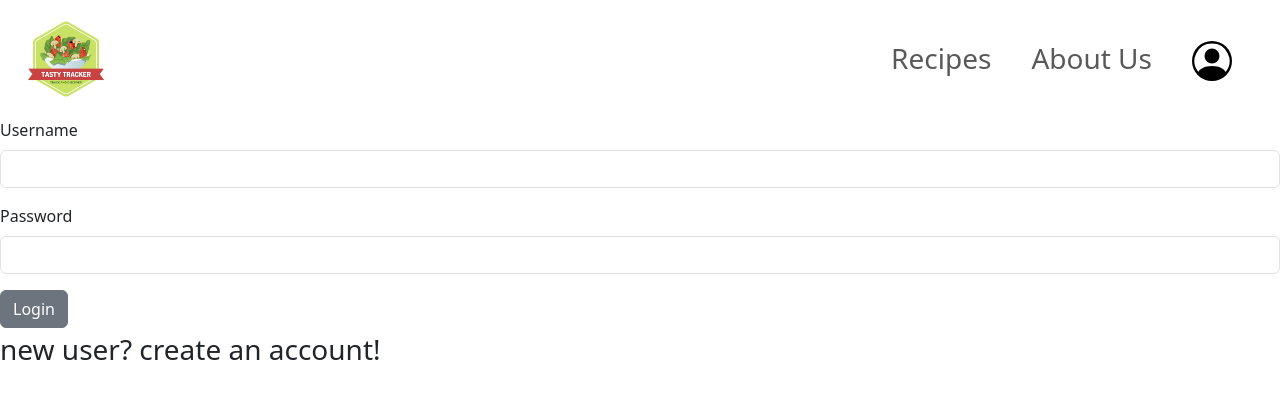
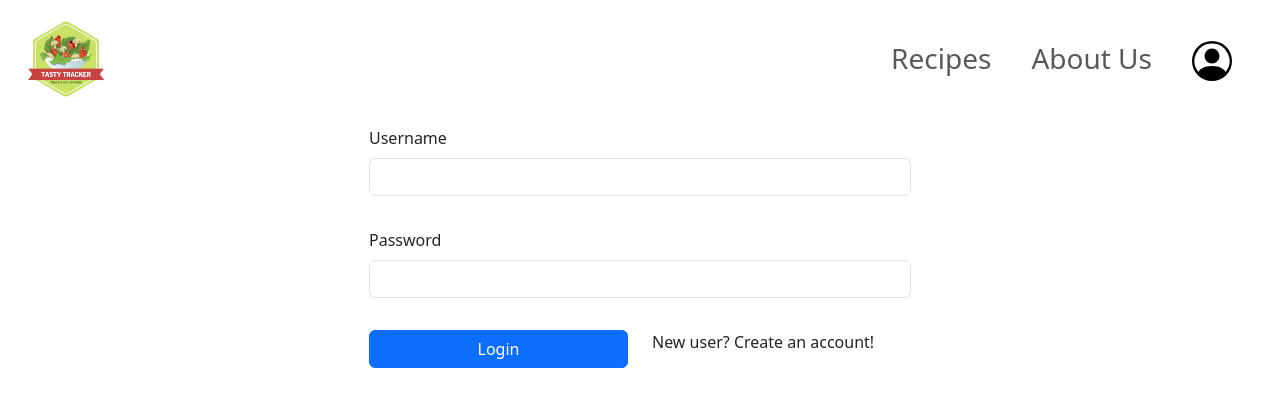
Before and after one commit to sabashahbaz/TastyTracker, a React (Create React App) app in the folder client/: page /login in a window 1280 px wide. Shown: the top 406 px of the page. Built offline with nearby package versions, Linux system fonts and the light colour scheme; no server answers.

Commit message:
login page css

```diff
--- a/client/src/App.js
+++ b/client/src/App.js
@@ -53,13 +53,6 @@ function App() {
   };
   console.log(currentTdee)
 
-
-  function logout () {
-    fetch('/logout', {method: 'DELETE'})
-    .then(response => {
-      if(response.ok) {setCurrentUser(null)}})
-    }
-
   function addToFoodList (foodToAdd) {   // add the selected food list to its designated area
     console.log("currentUser",currentUser.user_id)
     fetch('/add_to_food_list', {
@@ -87,7 +80,7 @@ function App() {
       <BrowserRouter>
       <NavBar
         caloriesIAte={caloriesIAte} totalCaloriesRemaining={totalCaloriesRemaining}
-        currentUser={currentUser} logout={logout}>Navbar</NavBar>
+        currentUser={currentUser} setCurrentUser={setCurrentUser}>Navbar</NavBar>
         <Routes>
         <Route path="/" element = {
           <WelcomePage/>}
--- a/client/src/Components/LoginPage.js
+++ b/client/src/Components/LoginPage.js
@@ -34,39 +34,47 @@ function LoginPage({attemptLogin, currentUser, setCurrentUser}) {
 
     console.log("Current user form login page", currentUser)
 
+
     return (
-        <div>
-            <form className= "login-page=container" onSubmit={handleSubmit}>
-                <div class="mb-3">
-                    <label for="username input" class="form-label">Username</label>
-                        <input type="text"
-                                class="form-control"
-                                id="input username"
+        <div className="container d-flex justify-content-center align-items-center">
+            <form className="login-page-container w-50" onSubmit={handleSubmit}>
+                <div className="mb-3 p-2">
+                    <label htmlFor="inputUsername" className="form-label">Username</label>
+                    <input
+                        type="text"
+                        size="20"
+                        className="form-control w-100"
+                        id="inputUsername"
                         aria-describedby="username"
                         onChange={handleChangeUsername}
-                                placeholder=""
                         value={username}
                     />
                 </div>
-                    <div class="mb-3">
-                        <label for="exampleInputPassword1" class="form-label">Password</label>
-                        <input type="password"
-                                class="form-control"
-                                id="exampleInputPassword1"
+                <div className="mb-3 p-2">
+                    <label htmlFor="inputPassword" className="form-label">Password</label>
+                    <input
+                        type="password"
+                        className="form-control w-100"
+                        id="inputPassword"
                         onChange={handleChangePassword}
-                                placeholder=""
                         value={password}
                     />
                 </div>
-                    <button type="button" class="btn btn-secondary">Login</button>
-                    {/* <button className="submit-button" type="submit">Login</button> */}
-                    <Link to="/tdee_calculator"  class="nav-link fs-3">
-                                new user? create an account!
+                <div className="row p-2">
+                    <div className="col-6">
+                        <button type="submit" className="btn btn-primary w-100">Login</button>
+                    </div>
+                    <div className="col-6">
+                        <Link to="/tdee_calculator" className="nav-link fs-6">
+                            <p>New user? Create an account!</p>
                         </Link>
+                    </div>
+                </div>
             </form>
         </div>
-    )
+    );
 }
+
 
 export default LoginPage;
 
--- a/client/src/Components/NavBar.js
+++ b/client/src/Components/NavBar.js
@@ -1,8 +1,16 @@
 import React from "react";
 import {Link} from 'react-router-dom';
+import {useNavigate} from 'react-router-dom';
 import login_button_image from "../assets/person-circle.svg";
 import logo from "../assets/logo.png";
-function NavBar ({ currentUser, logout}) {
+function NavBar ({ currentUser, setCurrentUser, logout}) {
+    const navigate = useNavigate();
+
+    function logout () {
+        fetch('/logout', {method: 'DELETE'})
+        .then(response => {
+        if(response.ok) {setCurrentUser(null)}  navigate('/')})
+        }
 
     return (
         <nav className="navbar navbar-expand-lg navbar-light bg-transparent p-md-1 py-0 ">
```
Lines whose indentation alone changed are shown as unchanged.
